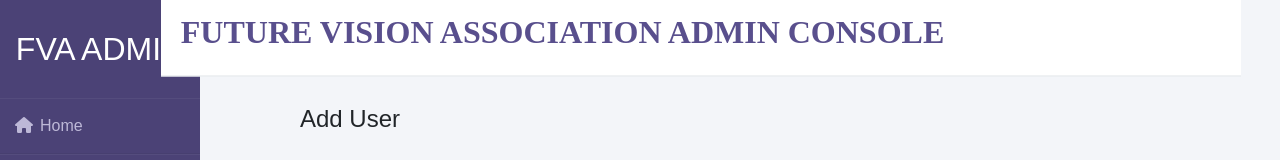
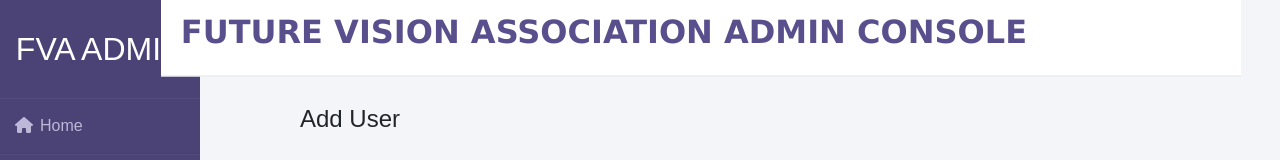
Before and after one commit to mouadkerdoud/fva_admin_console, a React (Create React App) app: page /AddUser in a window 1280 px wide. Shown: the top 160 px of the page. Built offline with nearby package versions, Linux system fonts and the light colour scheme; the HTML template or start-up script is replaced by a standard one.

Commit message:
modify header association

```diff
--- a/src/components/layout/Sidebar.css
+++ b/src/components/layout/Sidebar.css
@@ -19,11 +19,11 @@
 }
 
   /* Style for Header */
-  @import url('https://fonts.googleapis.com/css2?family=Dancing+Script:wght@700&display=swap');
-  .text {
+  @import url('https://fonts.googleapis.com/css2?family=Playfair+Display:ital@1&display=swap');
+      .text {
     position: relative;
     right: 36.2rem;
-    font-family: 'Dancing Script', cursive !important;
+    font-family: 'Playfair Display', serif;
     top: 2rem;
     color: #594f8d !important;
     transform: translate(50%,-50%);
```
